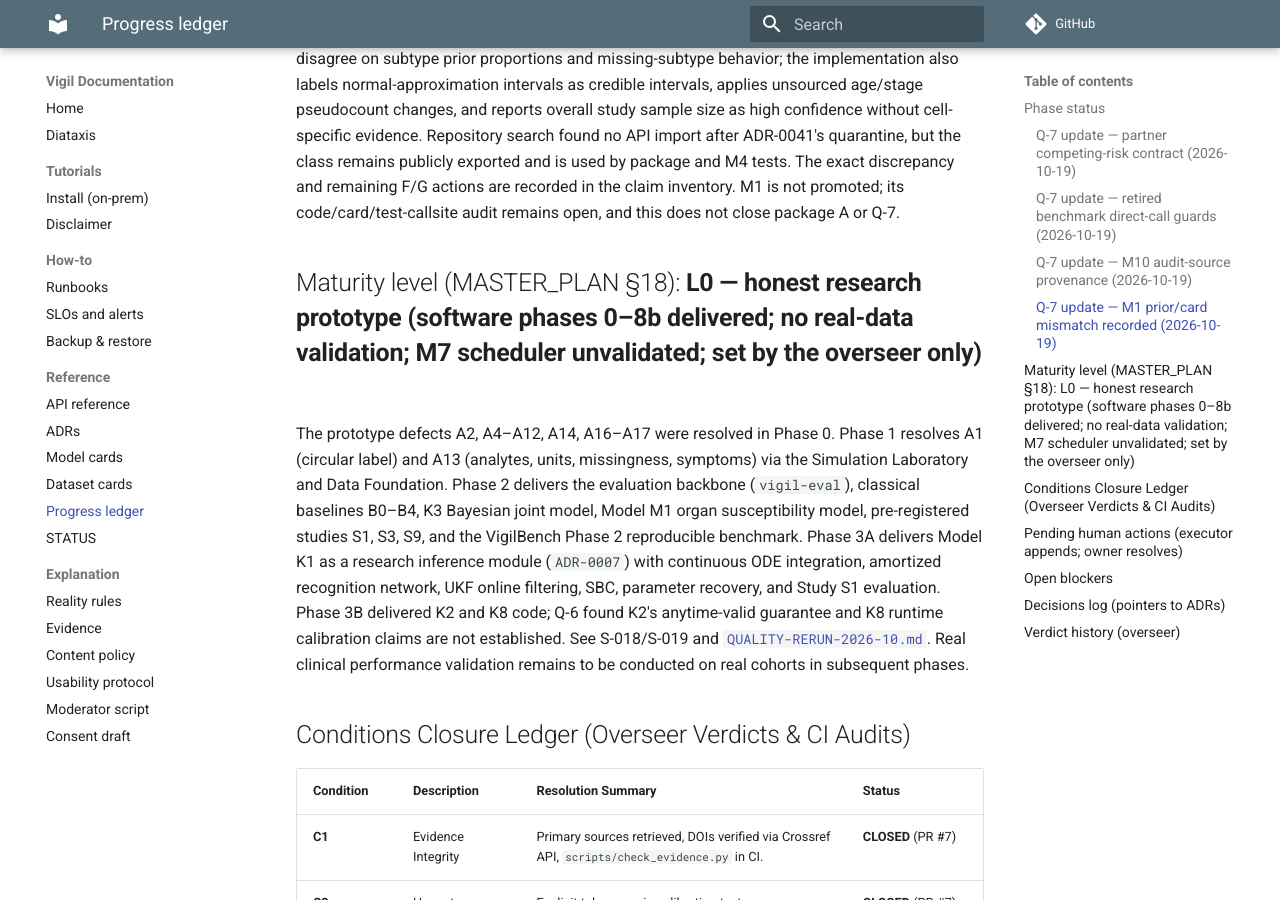
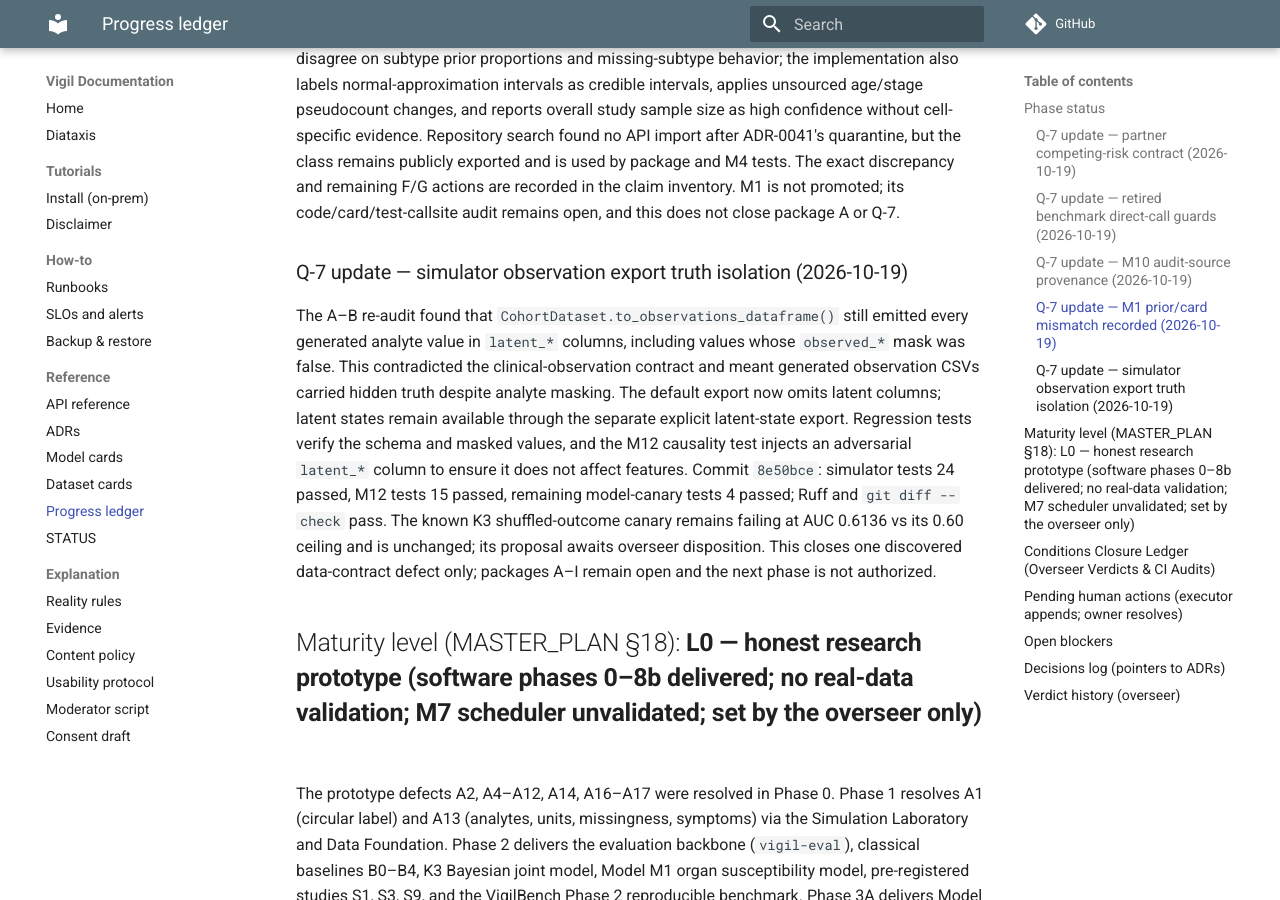
Before and after one commit to gasthecreator/vigil, an MkDocs documentation site: the page built from docs/PROGRESS.md, in a window 1280 px wide and 900 px high, scrolled down 12279 px. Built offline with MkDocs 1.6.1 and Material for MkDocs 9.7.7, drawn with Linux system fonts in a browser that asks for light colours; comment, search, counter and statistics services are not loaded.

Commit message:
docs(progress): record simulator truth isolation fix

```diff
--- a/docs/PROGRESS.md
+++ b/docs/PROGRESS.md
@@ -63,6 +63,10 @@ The M10 API response previously marked every result `synthetic=true`, even when
 ### Q-7 update — M1 prior/card mismatch recorded (2026-10-19)
 
 Package A source comparison found that M1's checked-in code and both model-card copies disagree on subtype prior proportions and missing-subtype behavior; the implementation also labels normal-approximation intervals as credible intervals, applies unsourced age/stage pseudocount changes, and reports overall study sample size as high confidence without cell-specific evidence. Repository search found no API import after ADR-0041's quarantine, but the class remains publicly exported and is used by package and M4 tests. The exact discrepancy and remaining F/G actions are recorded in the claim inventory. M1 is not promoted; its code/card/test-callsite audit remains open, and this does not close package A or Q-7.
+
+### Q-7 update — simulator observation export truth isolation (2026-10-19)
+
+The A–B re-audit found that `CohortDataset.to_observations_dataframe()` still emitted every generated analyte value in `latent_*` columns, including values whose `observed_*` mask was false. This contradicted the clinical-observation contract and meant generated observation CSVs carried hidden truth despite analyte masking. The default export now omits latent columns; latent states remain available through the separate explicit latent-state export. Regression tests verify the schema and masked values, and the M12 causality test injects an adversarial `latent_*` column to ensure it does not affect features. Commit `8e50bce`: simulator tests 24 passed, M12 tests 15 passed, remaining model-canary tests 4 passed; Ruff and `git diff --check` pass. The known K3 shuffled-outcome canary remains failing at AUC 0.6136 vs its 0.60 ceiling and is unchanged; its proposal awaits overseer disposition. This closes one discovered data-contract defect only; packages A–I remain open and the next phase is not authorized.
 
 ## Maturity level (MASTER_PLAN §18): **L0 — honest research prototype (software phases 0–8b delivered; no real-data validation; M7 scheduler unvalidated; set by the overseer only)**
 The prototype defects A2, A4–A12, A14, A16–A17 were resolved in Phase 0. Phase 1 resolves A1 (circular label) and A13 (analytes, units, missingness, symptoms) via the Simulation Laboratory and Data Foundation. Phase 2 delivers the evaluation backbone (`vigil-eval`), classical baselines B0–B4, K3 Bayesian joint model, Model M1 organ susceptibility model, pre-registered studies S1, S3, S9, and the VigilBench Phase 2 reproducible benchmark. Phase 3A delivers Model K1 as a research inference module (`ADR-0007`) with continuous ODE integration, amortized recognition network, UKF online filtering, SBC, parameter recovery, and Study S1 evaluation. Phase 3B delivered K2 and K8 code; Q-6 found K2's anytime-valid guarantee and K8 runtime calibration claims are not established. See S-018/S-019 and [`QUALITY-RERUN-2026-10.md`](audits/QUALITY-RERUN-2026-10.md). Real clinical performance validation remains to be conducted on real cohorts in subsequent phases.
```
